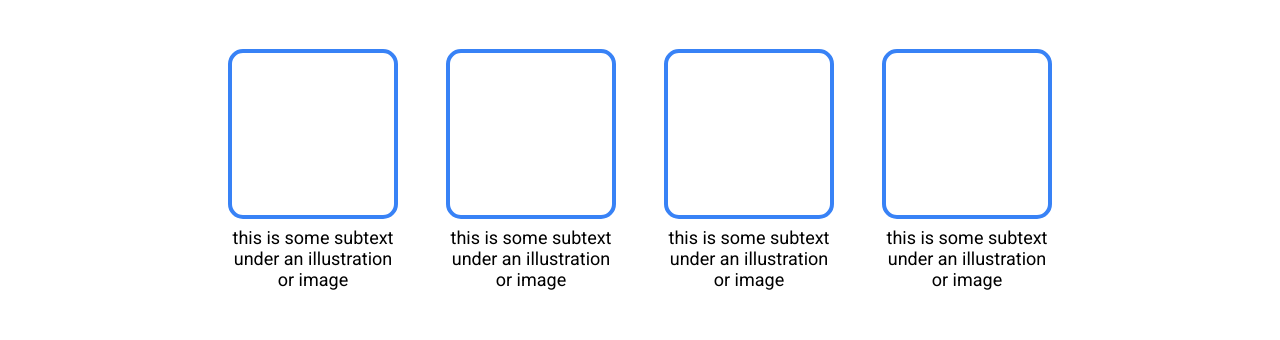
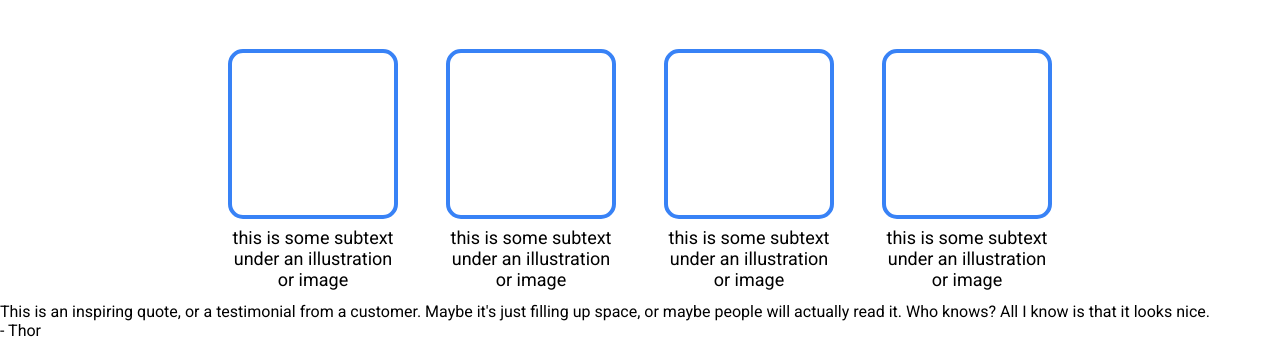
Before and after one commit to ShujaatM/Landing-Page, a plain HTML site: page index.html in a window 1280 px wide. Shown: the part 649-989 px from the top of the page. Before the commit the page ends 951 px from the top, so only its background shows below. Drawn offline with Linux system fonts and the light colour scheme.

Commit message:
Add quote section

```diff
--- a/index.html
+++ b/index.html
@@ -86,7 +86,12 @@
     </div>
 
     <div class="quote">
+        <p class="quote">This is an inspiring quote, or a testimonial from a customer.
+            Maybe it's just filling up space, or maybe people will actually read it.
+            Who knows? All I know is that it looks nice.
+        </p>
 
+        <p class="sign">- Thor</p>
     </div>
 
     <div class="action">
```
